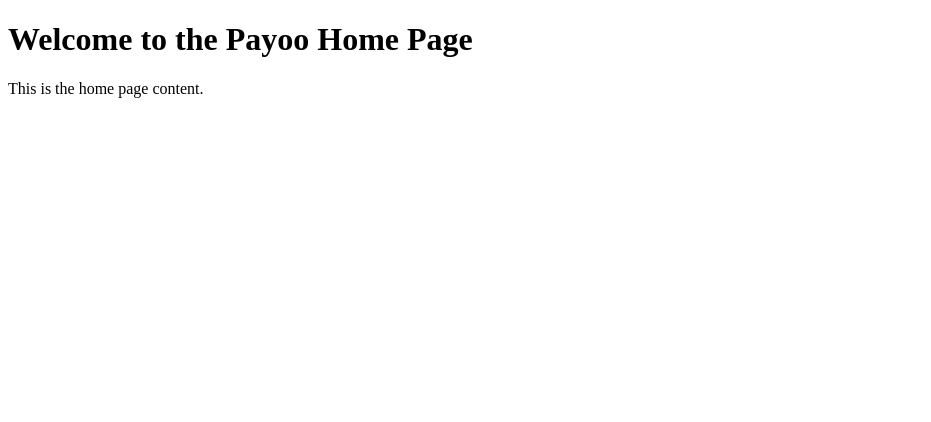
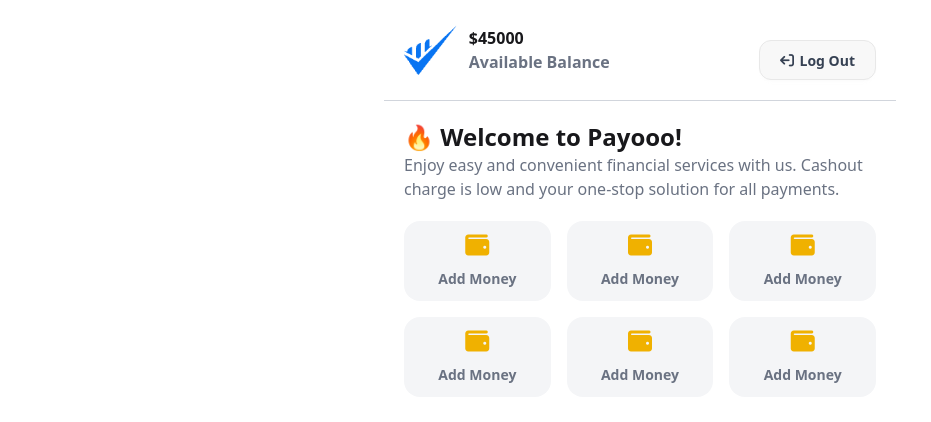
Before and after one commit to AH-Muzahid/payoo-mobile-banking-app, a plain HTML site: page home.html in a window 1280 px wide. Shown: the whole page, without its empty margins (0-931 px from the left). Drawn offline with nearby package versions, Linux system fonts and the light colour scheme.

Commit message:
cards added

```diff
--- a/home.html
+++ b/home.html
@@ -1,14 +1,83 @@
 <!DOCTYPE html>
 <html lang="en">
-<head>
-    <meta charset="UTF-8">
-    <meta name="viewport" content="width=device-width, initial-scale=1.0">
+  <head>
+    <meta charset="UTF-8" />
+    <meta name="viewport" content="width=device-width, initial-scale=1.0" />
     <title>Payoo Home Page</title>
-</head>
-<body>
+    <link
+      href="https://cdn.jsdelivr.net/npm/daisyui@5"
+      rel="stylesheet"
+      type="text/css"
+    />
+    <script src="https://cdn.jsdelivr.net/npm/@tailwindcss/browser@4"></script>
+    <script
+      src="https://kit.fontawesome.com/a8fe43f0f0.js"
+      crossorigin="anonymous"
+    ></script>
+  </head>
+  <body class="max-w-lg mx-auto flex flex-col">
+    <nav
+      class="flex gap-10 justify-between items-center p-5 bg-[#FFFFFF] min-h-[80px] max-w-lg border-b border-gray-300"
+    >
+      <div class="flex items-center gap-3">
+        <img class="h-[50px]" src="./assets/Group.png" alt="" />
+        <div class="font-semibold">
+          $<span>45000</span>
+          <p class="text-gray-500">Available Balance</p>
+        </div>
+      </div>
+      <div>
+        <button class="btn rounded-xl px-[20px] py-[14px] mt-5 text-gray-700">
+          <i class="fa-solid fa-arrow-right-from-bracket rotate-180"></i>Log Out
+        </button>
+      </div>
+    </nav>
 
-    <h1>Welcome to the Payoo Home Page</h1>
-    <p>This is the home page content.</p>
+    <div class="px-5 mt-5 gap-5">
+      <h1 class="text-2xl font-bold">🔥 Welcome to Payooo!</h1>
+      <p class="text-gray-500">
+        Enjoy easy and convenient financial services with us. Cashout charge is
+        low and your one-stop solution for all payments.
+      </p>
+    </div>
 
-</body>
+    <div class="grid grid-cols-3 gap-4 p-5 max-w-lg ">
+      <div
+        class="flex flex-col gap-3 justify-center bg-[#F4F5F7] p-3 rounded-2xl"
+      >
+        <i class="fa-solid fa-wallet text-2xl text-yellow-500 text-center"></i>
+        <p class="text-sm text-center font-semibold text-gray-500">Add Money</p>
+      </div>
+      <div
+        class="flex flex-col gap-3 justify-center bg-[#F4F5F7] p-3 rounded-2xl"
+      >
+        <i class="fa-solid fa-wallet text-2xl text-yellow-500 text-center"></i>
+        <p class="text-sm text-center font-semibold text-gray-500">Add Money</p>
+      </div>
+      <div
+        class="flex flex-col gap-3 justify-center bg-[#F4F5F7] p-3 rounded-2xl"
+      >
+        <i class="fa-solid fa-wallet text-2xl text-yellow-500 text-center"></i>
+        <p class="text-sm text-center font-semibold text-gray-500">Add Money</p>
+      </div>
+      <div
+        class="flex flex-col gap-3 justify-center bg-[#F4F5F7] p-3 rounded-2xl"
+      >
+        <i class="fa-solid fa-wallet text-2xl text-yellow-500 text-center"></i>
+        <p class="text-sm text-center font-semibold text-gray-500">Add Money</p>
+      </div>
+      <div
+        class="flex flex-col gap-3 justify-center bg-[#F4F5F7] p-3 rounded-2xl"
+      >
+        <i class="fa-solid fa-wallet text-2xl text-yellow-500 text-center"></i>
+        <p class="text-sm text-center font-semibold text-gray-500">Add Money</p>
+      </div>
+      <div
+        class="flex flex-col gap-3 justify-center bg-[#F4F5F7] p-3 rounded-2xl"
+      >
+        <i class="fa-solid fa-wallet text-2xl text-yellow-500 text-center"></i>
+        <p class="text-sm text-center font-semibold text-gray-500">Add Money</p>
+      </div>
+    </div>
+  </body>
 </html>
```
